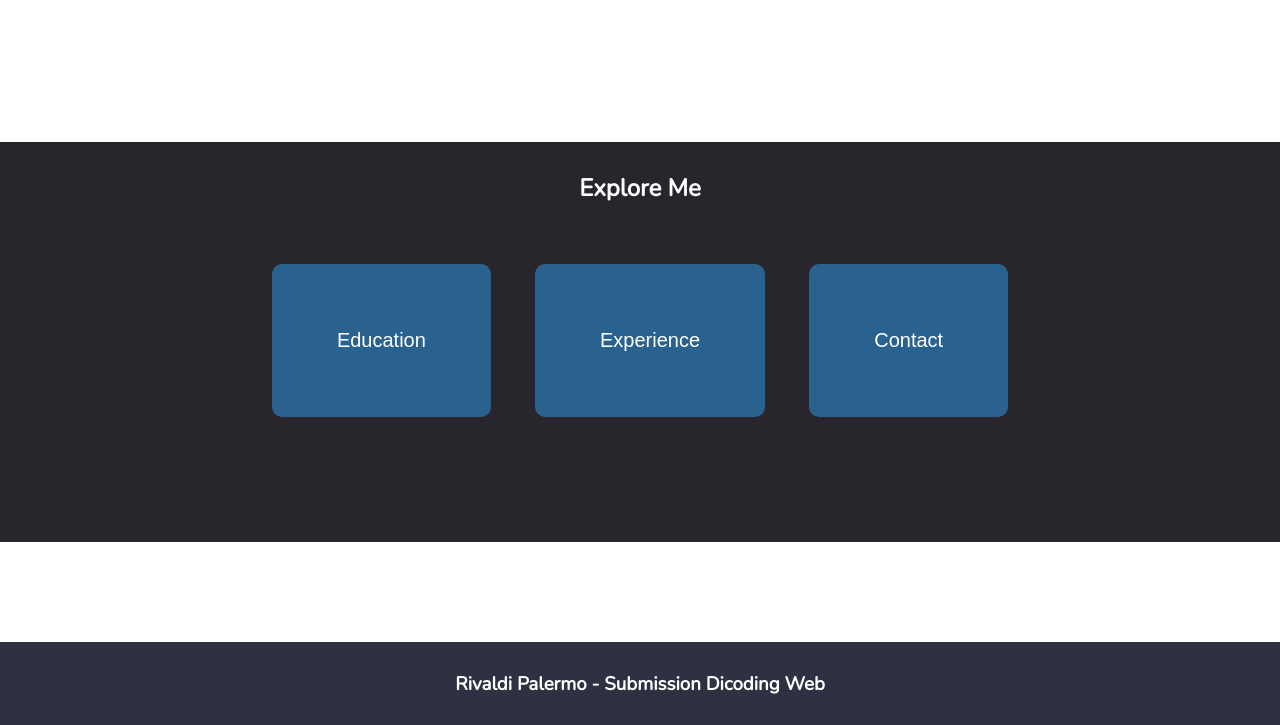
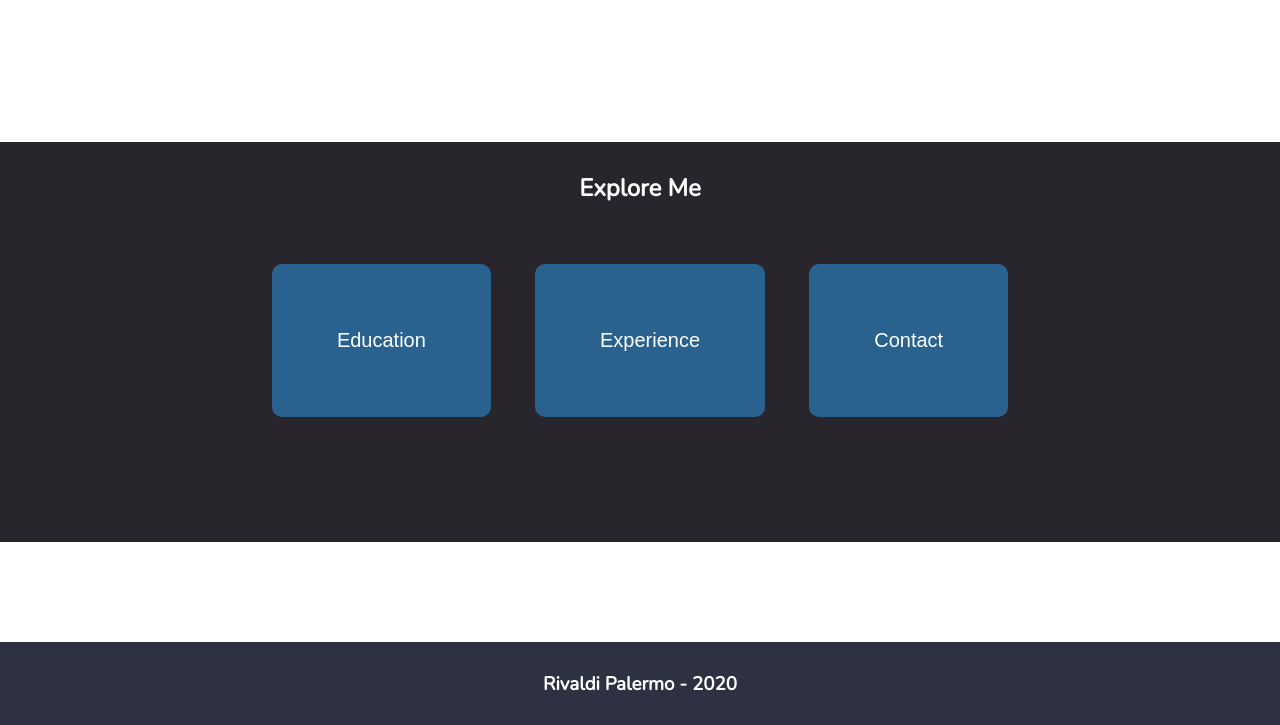
Before and after one commit to rivaldipalermo/rivaldipalermo.github.io, a plain HTML site: page index.html in a window 1280 px wide. Shown: the part 507-1232 px from the top of the page. Drawn offline with nearby package versions, Linux system fonts and the light colour scheme.

Commit message:
Update index.html
new ini

```diff
--- a/index.html
+++ b/index.html
@@ -3,7 +3,7 @@
 <head>
     <meta charset="UTF-8">
     <meta name="viewport" content="width=device-width, initial-scale=1.0">
-    <title>Dicoding Submission</title>
+    <title>Rivaldi Palermo</title>
     <link rel="stylesheet" href="assets/style.css">
     <script src="assets/script.js"></script>
 </head>
@@ -43,7 +43,7 @@
         </article>
     </main>
     <footer>
-        <h3>Rivaldi Palermo - Submission Dicoding Web</h3>
+        <h3>Rivaldi Palermo - 2020</h3>
     </footer>
 </body>
 </html>
```
